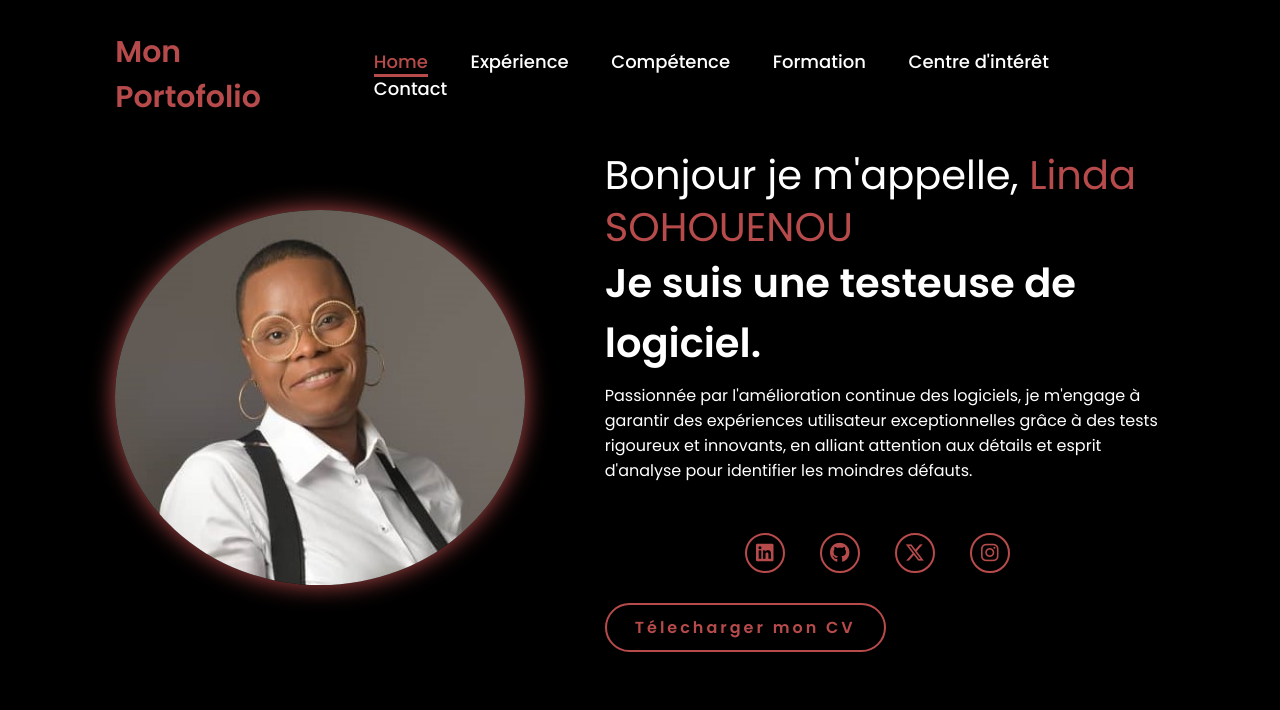
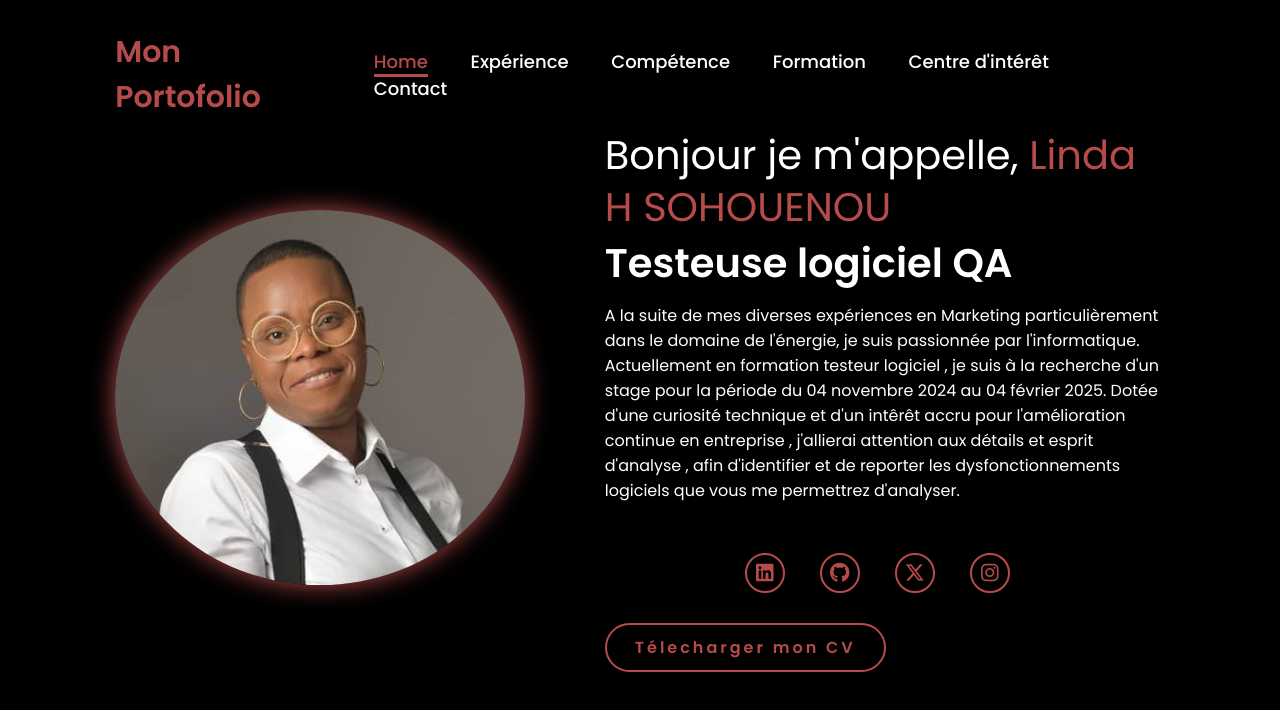
Before and after one commit to linher100106/linda-cv, a plain HTML site: page index.html in a window 1280 px wide. Drawn offline with Linux system fonts and the light colour scheme.

Commit message:
modification de l'index

```diff
--- a/index.html
+++ b/index.html
@@ -25,9 +25,9 @@
             <img src="WhatsApp Image 2024-08-15 à 15.49.49_c0e2d44d2.jpg" alt="">
         </div>
         <div class="home-content">
-            <h1>Bonjour je m'appelle, <span>Linda SOHOUENOU</span></h1>
-            <h3>Je suis une testeuse de logiciel.</h3>
-            <p>Passionnée par l'amélioration continue des logiciels, je m'engage à garantir des expériences utilisateur exceptionnelles grâce à des tests rigoureux et innovants, en alliant attention aux détails et esprit d'analyse pour identifier les moindres défauts.</p>
+            <h1>Bonjour je m'appelle, <span>Linda H SOHOUENOU</span></h1>
+            <h3>Testeuse logiciel QA</h3>
+            <p>A la suite de mes diverses expériences en Marketing particulièrement dans le domaine de l'énergie, je suis passionnée par l'informatique. Actuellement en formation testeur logiciel , je suis à la recherche d'un stage pour la période du 04 novembre 2024 au 04 février 2025. Dotée d'une curiosité technique et d'un intêrêt accru pour l'amélioration continue en entreprise , j'allierai attention aux détails et esprit d'analyse , afin d'identifier et de reporter les dysfonctionnements logiciels que vous me permettrez d'analyser.</p>
             <div class="social-icons">
                 <a href="https://www.linkedin.com/in/linda-sohouenou-charg%C3%A9edaffaires/?originalSubdomain=fr"><i class="fa-brands fa-linkedin"></i></a>
                 <a href="#"><i class="fa-brands fa-github"></i></a>
```
